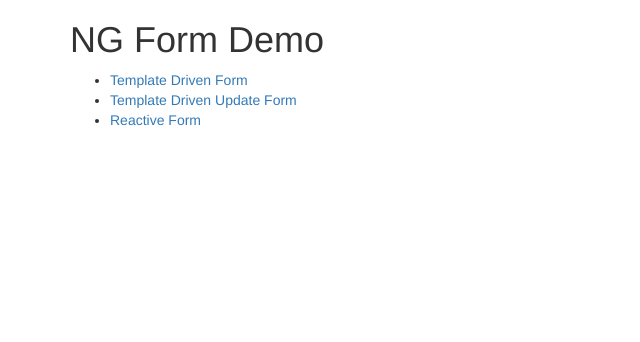
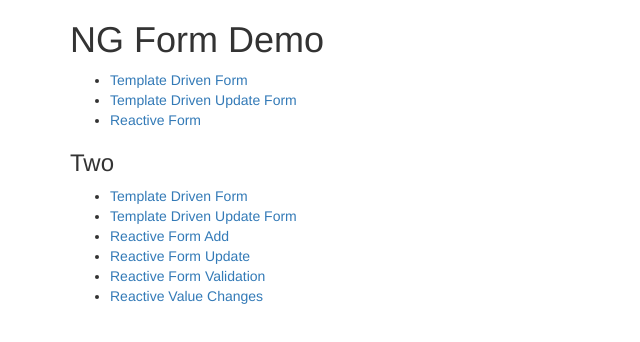
Before and after one commit to bellingson/ng-form-demo, an Angular app: page /#/index in a window 1280 px wide. Shown: the top 342 px of the page, without its empty margins (0-640 px from the left). Built offline with nearby package versions, Linux system fonts and the light colour scheme.

Commit message:
index update

```diff
--- a/src/app/index.component.html
+++ b/src/app/index.component.html
@@ -7,3 +7,14 @@
     <li><a href="/#/template-driven-update-demo">Template Driven Update Form</a></li>
     <li><a href="/#/reactive-demo">Reactive Form</a></li>
 </ul>
+
+<h3>Two</h3>
+
+<ul>
+    <li><a href="/#/template-driven-demo">Template Driven Form</a></li>
+    <li><a href="/#/template-driven-update-demo">Template Driven Update Form</a></li>
+    <li><a href="/#/reactive-demo">Reactive Form Add</a></li>
+    <li><a href="/#/reactive-update">Reactive Form Update</a></li>
+    <li><a href="/#/reactive-validation">Reactive Form Validation</a></li>
+    <li><a href="/#/reactive-value-changes">Reactive Value Changes</a></li>
+</ul>
```
